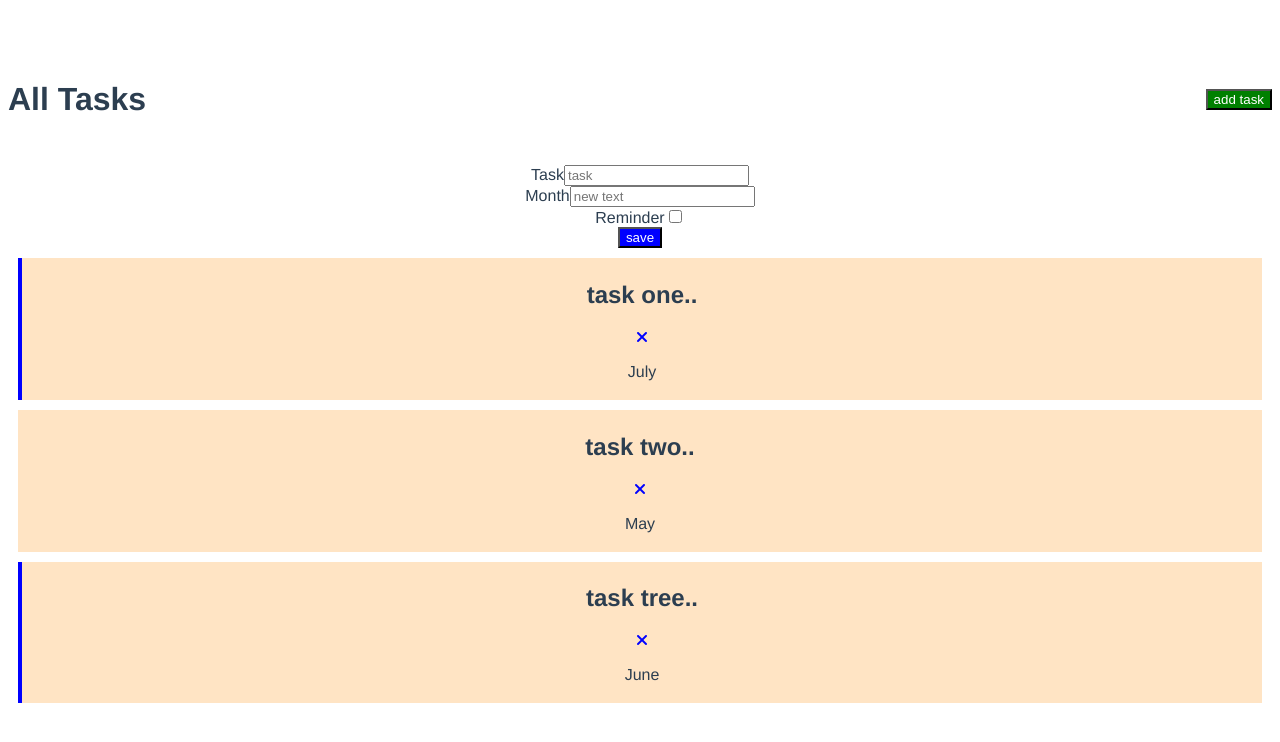
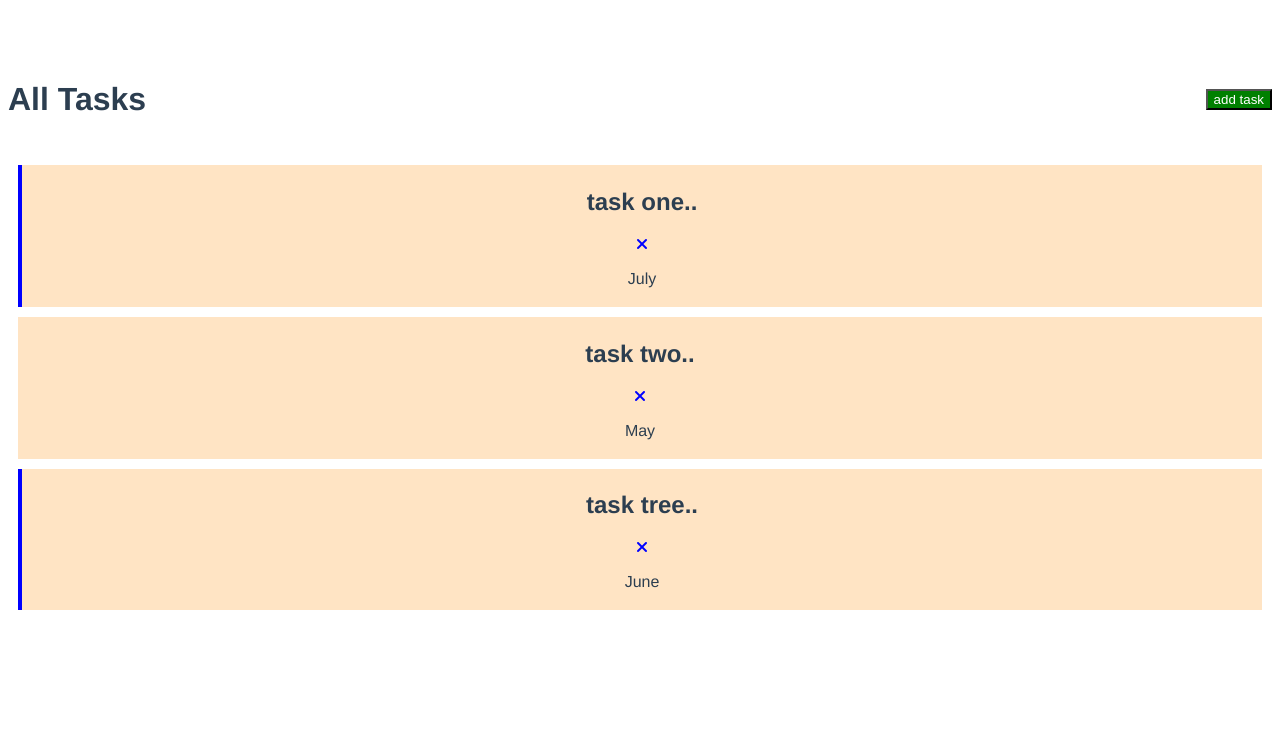
Before and after one commit to Milos89J/vue3-2023, a Vue app: page / in a window 1280 px wide. Shown: the top 742 px of the page. Built offline with nearby package versions, Linux system fonts and the light colour scheme.

Commit message:
back to main

```diff
--- a/src/App.vue
+++ b/src/App.vue
@@ -1,7 +1,10 @@
 <template>
   <div class="containe">
     <Header title="All Tasks" />
-    <AddTask @add-task="addTask"/>
+    <div v-if="showTask">
+      <AddTask @add-task="addTask"/>
+    </div>
+
     <Tasks @double-reminder="doubleReminder" @delete-task="deleteTask" :tasks="tasks" />
   </div>
 </template>
@@ -20,6 +23,7 @@ export default {
   data: function () {
     return {
       tasks: [],
+      showTask: false
     };
   },
   methods: {
```
